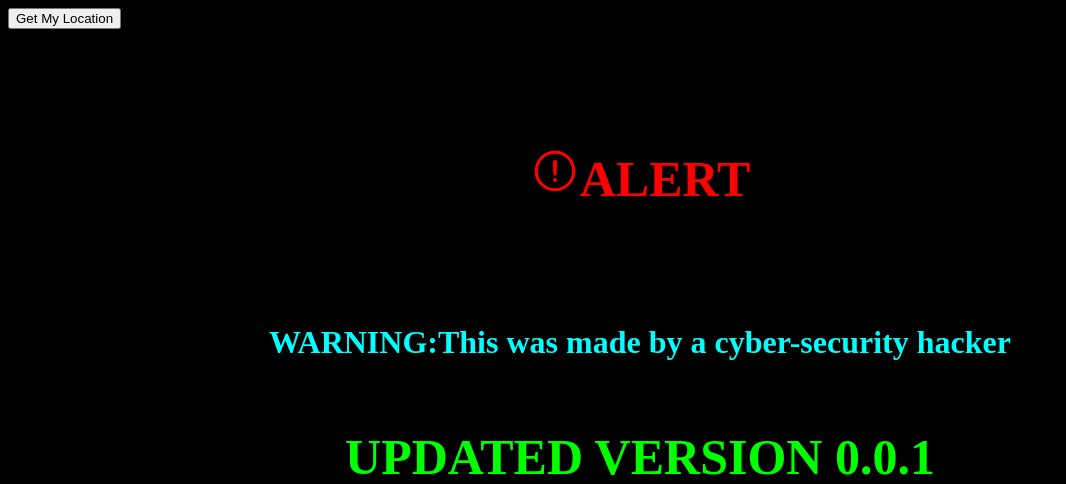
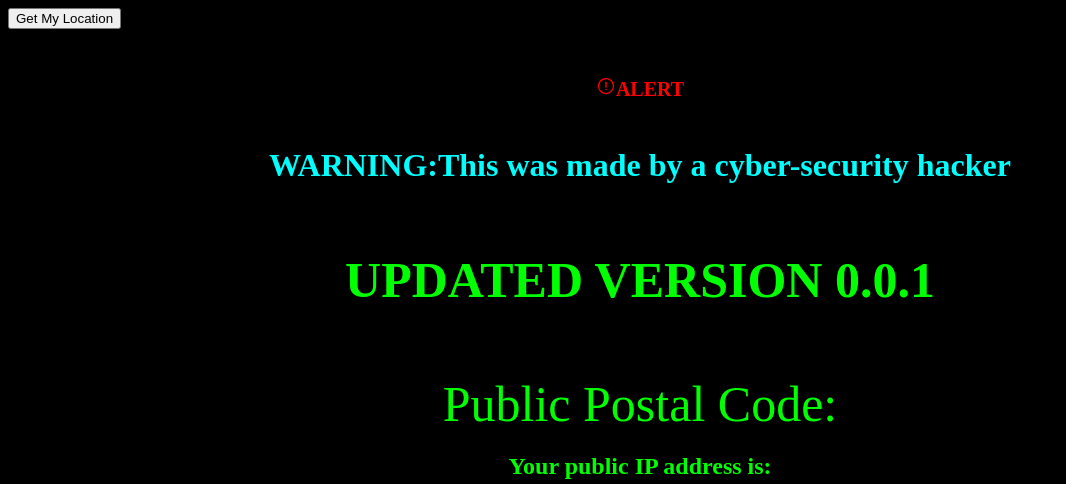
Before and after one commit to dhkiller350/you, a PHP site: page / in a window 1280 px wide. Shown: the top 484 px of the page, without its empty margins (0-1066 px from the left). Run offline with PHP 8.4, Linux system fonts and the light colour scheme.

Commit message:
Update style.css

```diff
--- a/style.css
+++ b/style.css
@@ -48,7 +48,7 @@ h4{
 h6{
     color:red;
     text-align:center;
-    font-size:50px;
+    font-size:20px;
 }
 
 h1{
```
